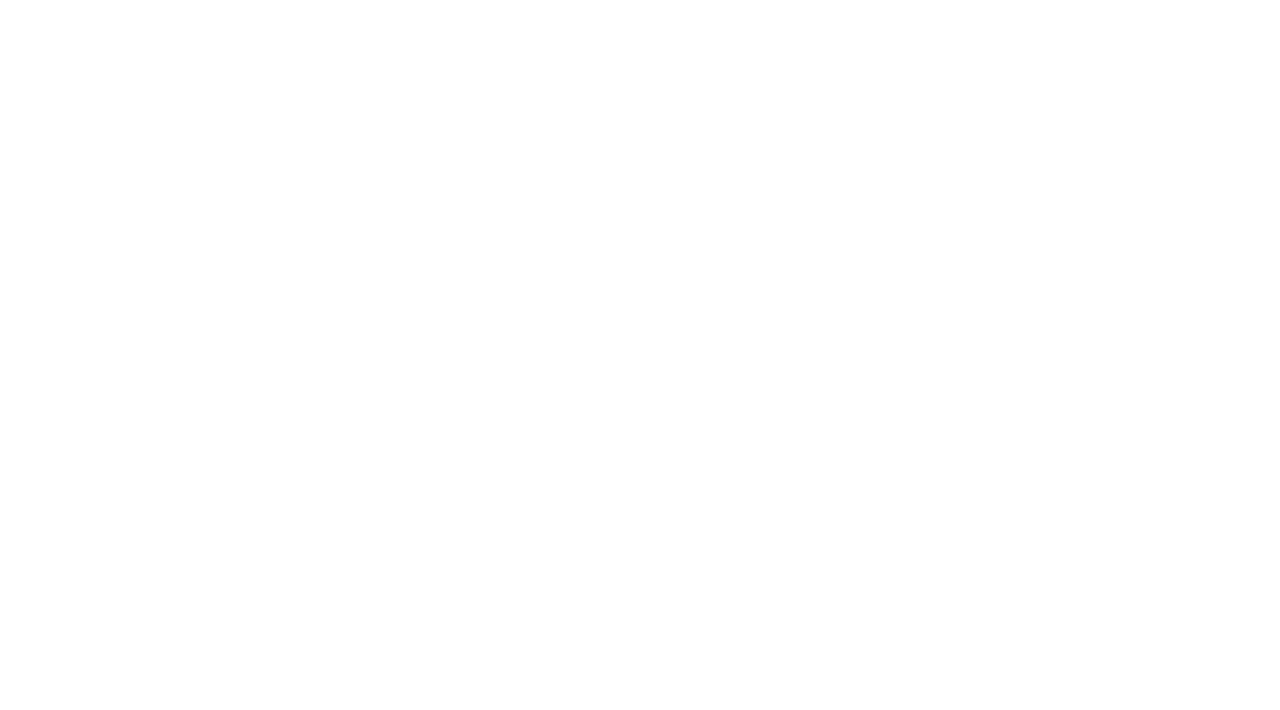
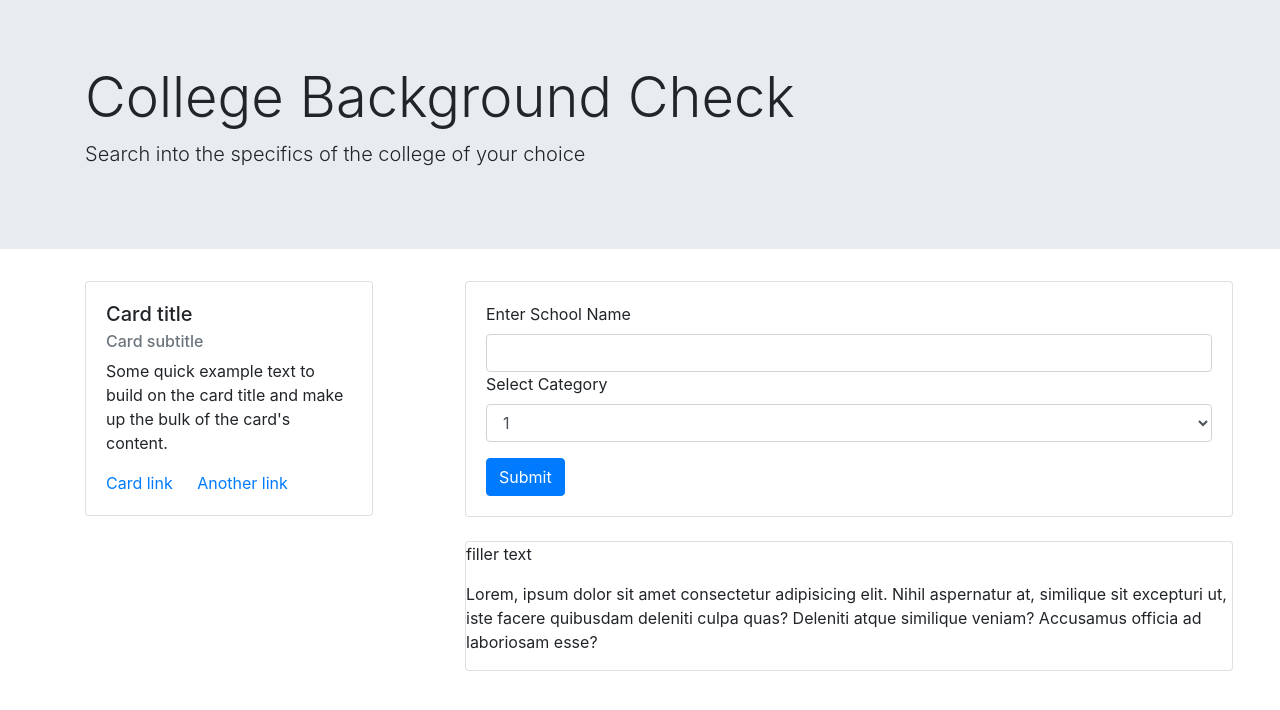
Before and after one commit to scottlehman/College-Finder, a plain HTML site: page index.html in a window 1280 px wide. Drawn offline with nearby package versions, Linux system fonts and the light colour scheme.

Commit message:
basic layout

```diff
--- a/index.html
+++ b/index.html
@@ -1,13 +1,68 @@
 <!DOCTYPE html>
-<html lang="en">
+<html>
+
 <head>
-    <meta charset="UTF-8">
-    <meta name="viewport" content="width=device-width, initial-scale=1.0">
-    <meta http-equiv="X-UA-Compatible" content="ie=edge">
-    <title>Document</title>
-    <link rel="stylesheet" href="https://cdnjs.cloudflare.com/ajax/libs/twitter-bootstrap/4.2.1/js/bootstrap.min.js">
+    <meta charset="utf-8" />
+    <meta http-equiv="X-UA-Compatible" content="IE=edge">
+    <title>Page Title</title>
+    <meta name="viewport" content="width=device-width, initial-scale=1">
+    <link rel="stylesheet" type="text/css" media="screen" href="main.css" />
+    <link rel="stylesheet" href="https://stackpath.bootstrapcdn.com/bootstrap/4.2.1/css/bootstrap.min.css" integrity="sha384-GJzZqFGwb1QTTN6wy59ffF1BuGJpLSa9DkKMp0DgiMDm4iYMj70gZWKYbI706tWS"
+        crossorigin="anonymous">
+    <script src="main.js"></script>
 </head>
+
 <body>
+    <div class="jumbotron jumbotron-fluid">
+        <div class="container">
+            <h1 class="display-4">College Background Check</h1>
+            <p class="lead">Search into the specifics of the college of your choice</p>
+        </div>
+    </div>
+    <div class="container">
+        <div class="row">
+            <div class="col-lg-4" >
+                <div class="card" style="width: 18rem;">
+                    <div class="card-body">
+                        <h5 class="card-title">Card title</h5>
+                        <h6 class="card-subtitle mb-2 text-muted">Card subtitle</h6>
+                        <p class="card-text">Some quick example text to build on the card title and make up the bulk of
+                            the card's content.</p>
+                        <a href="#" class="card-link">Card link</a>
+                        <a href="#" class="card-link">Another link</a>
+                    </div>
+                </div>
+            </div>
+            <div class="col-lg-8">
+                <div class="card" style="width: 48rem;">
+                    <div class="card-body">
+                            <form>
+                                <div class="form-group">
+                                    <label for="exampleInputEmail1">Enter School Name</label>
+                                    <input type="text" class="form-control" id="exampleInputEmail1" aria-describedby="emailHelp" placeholder="">
+                                    <div class="form-group">
+                                            <label for="exampleFormControlSelect1">Select Category</label>
+                                            <select class="form-control" id="exampleFormControlSelect1">
+                                              <option>1</option>
+                                              <option>2</option>
+                                              <option>3</option>
+                                              <option>4</option>
+                                              <option>5</option>
+                                            </select>
+                                          </div>
+                                </div>
+                                <button type="submit" class="btn btn-primary">Submit</button>
+                            </form>
+                        </div>
+                    </div>
+                    <br>
+                    <div class="card" style="width: 48rem;">
+                    <p>filler text</p>
+                    <p>Lorem, ipsum dolor sit amet consectetur adipisicing elit. Nihil aspernatur at, similique sit excepturi ut, iste facere quibusdam deleniti culpa quas? Deleniti atque similique veniam? Accusamus officia ad laboriosam esse?</p>
+                    </div>
+                </div>
+            </div>
+        </div>
+</body>
 
-</body>
 </html>
```
